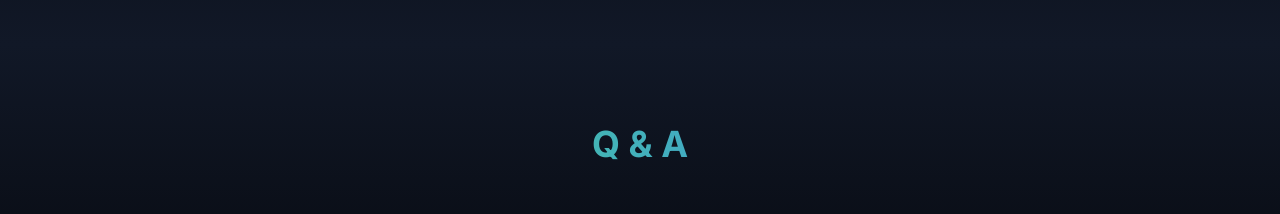
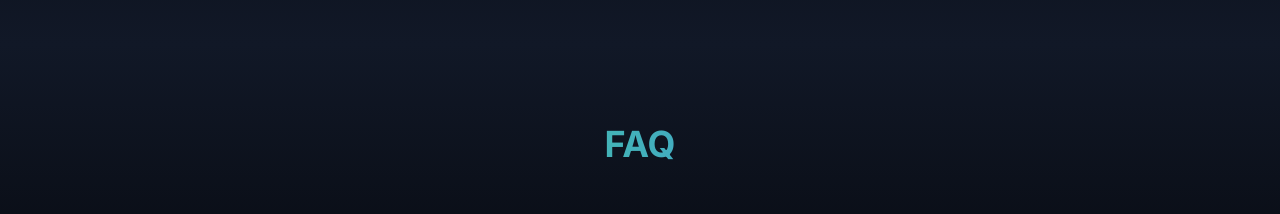
Before and after one commit to bibschan/cloud-summit-2025, a Next.js app: page / in a window 1280 px wide. Shown: the part 2940-3154 px from the top of the page. Built offline with nearby package versions, Linux system fonts and the light colour scheme.

Commit message:
modified the component name

```diff
--- a/src/app/page.tsx
+++ b/src/app/page.tsx
@@ -24,7 +24,7 @@ import {
 import Sponsors from "@/components/sponsors";
 import Link from "next/link";
 import Nav from "@/components/nav";
-import QAaccordion from "@/components/qa-accordion";
+import FAQaccordion from "@/components/faq-accordion";
 
 export default function Home() {
   const openLink = () => {
@@ -221,9 +221,9 @@ export default function Home() {
       >
         <div className="container mx-auto px-4 xl:max-w-[1100px]">
           <h2 className="text-3xl md:text-4xl font-bold mb-10 text-center bg-clip-text text-transparent bg-gradient-to-r from-green-400 to-blue-500">
-            Q & A
+            FAQ
           </h2>
-          <QAaccordion />
+          <FAQaccordion />
         </div>
       </section>
 
--- a/src/components/qa-accordion.tsx
+++ b/src/components/faq-accordion.tsx
@@ -7,7 +7,7 @@ import {
   AccordionTrigger
 } from "./ui/accordion";
 
-export default function QAaccordion() {
+export default function FAQaccordion() {
   const [openAccordionIndex, setOpenAccordionIndex] = React.useState<
     number | null
   >(null);
@@ -16,7 +16,7 @@ export default function QAaccordion() {
     setOpenAccordionIndex(index);
   };
 
-  const QAs = [
+  const FAQs = [
     {
       question: "Who is Cloud Summit for?",
       answer: (
@@ -83,7 +83,7 @@ export default function QAaccordion() {
 
   return (
     <Accordion type="single" collapsible className="w-full mx-auto">
-      {QAs.map((qa, i) => (
+      {FAQs.map((qa, i) => (
         <AccordionItem value={`item-${i + 1}`} key={i}>
           <AccordionTrigger
             className={`hover:text-green-500 transition-colors ${
```
